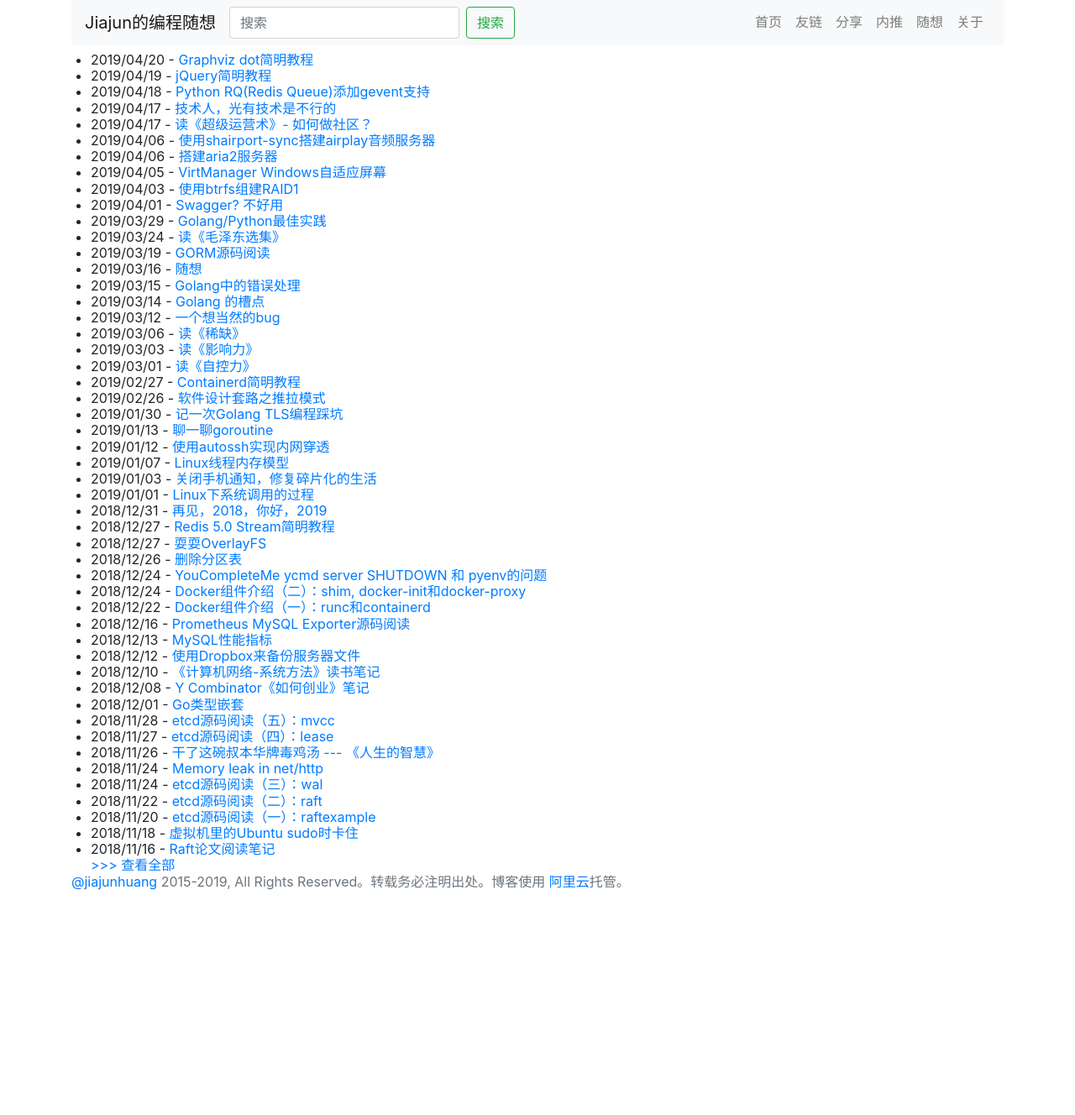
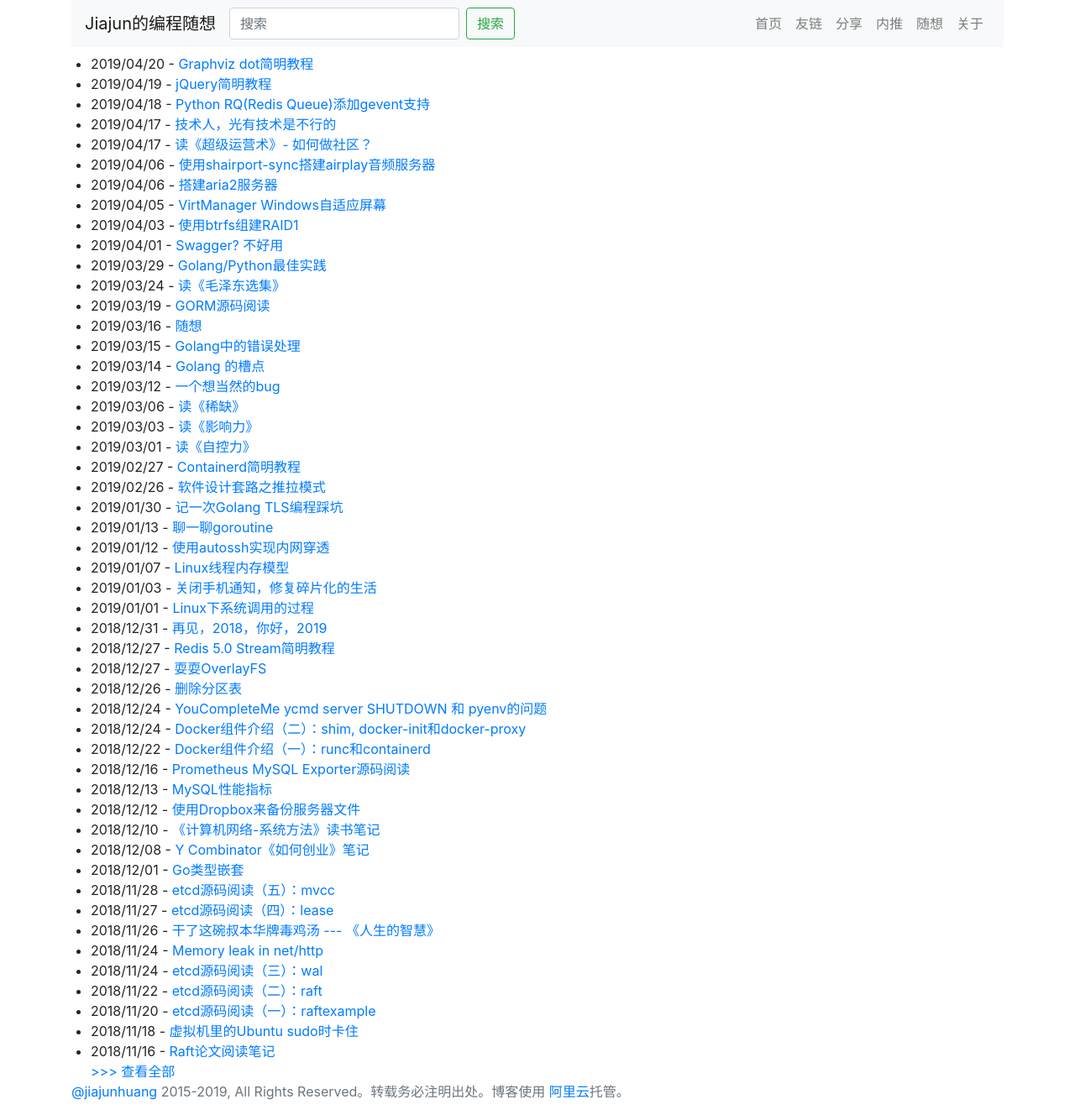
Before and after one commit to jiajunhuang/blog, a Flask app: page / in a window 1280 px wide. Shown: the whole page at 84% size. Before the commit the page ends 1060 px from the top, so only its background shows below. Run offline with Flask 2, Linux system fonts and the light colour scheme; parts of the project's set-up code (start-up, migrations or seed data) failed here and were passed over; some libraries are stand-ins or nearby versions.

Commit message:
font size

```diff
--- a/templates/base.html
+++ b/templates/base.html
@@ -27,10 +27,6 @@
             }
             blockquote p {
                 margin: 1rem;
-            }
-            * {
-                font-size: 16px;
-                line-height: 1.2;
             }
         </style>
         <!-- Global site tag (gtag.js) - Google Analytics -->
```
